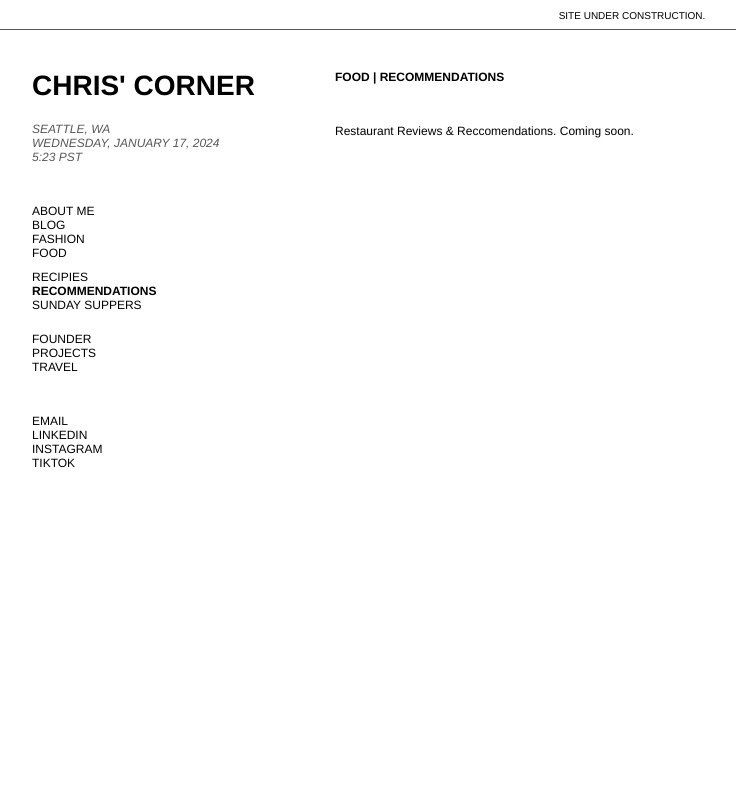
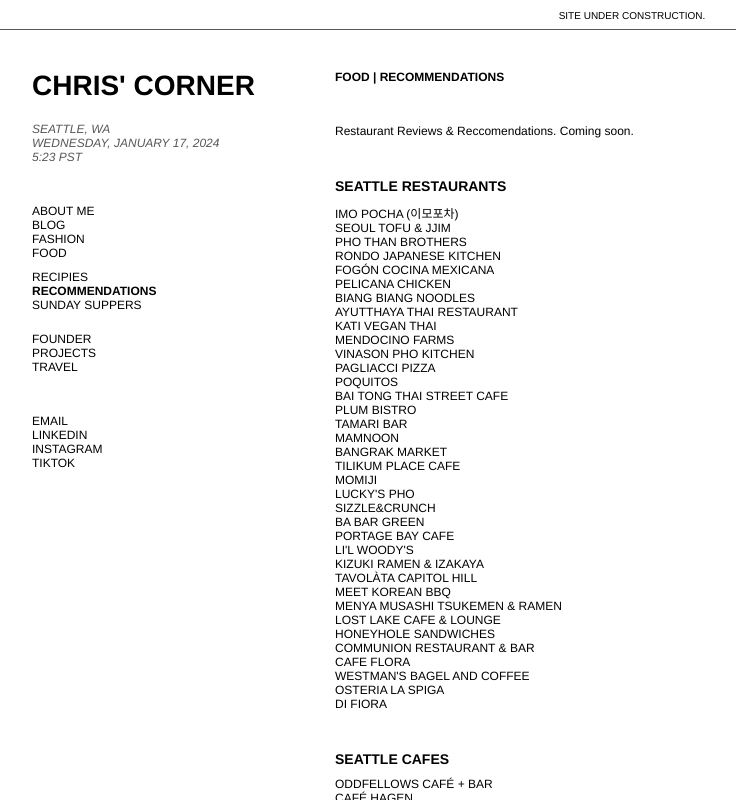
Before and after one commit to guchris/chris-corner, a Next.js app: page /food/recommendations in a window 1280 px wide. Shown: the whole page, without its empty margins (8-744 px from the left). Built offline with nearby package versions, Linux system fonts and the light colour scheme.

Commit message:
Added initial list of food recommendation options

```diff
--- a/src/app/food/recommendations/page.js
+++ b/src/app/food/recommendations/page.js
@@ -19,6 +19,102 @@
                 <p className="intro">
                     Restaurant Reviews & Reccomendations. Coming soon.
                 </p>
+
+                <div className="section">
+                    <h4 className="section-title">Seattle Restaurants</h4>
+                    <div className="section-skinny">
+                        <p className="body-upper">Imo Pocha (이모포차)</p>
+                        <p className="body-upper">Seoul Tofu & Jjim</p>
+                        <p className="body-upper">Pho Than Brothers</p>
+                        <p className="body-upper">Rondo Japanese Kitchen</p>
+                        <p className="body-upper">Fogón Cocina Mexicana</p>
+                        <p className="body-upper">Pelicana Chicken</p>
+                        <p className="body-upper">Biang Biang Noodles</p>
+                        <p className="body-upper">Ayutthaya Thai Restaurant</p>
+                        <p className="body-upper">Kati Vegan Thai</p>
+                        <p className="body-upper">Mendocino Farms</p>
+                        <p className="body-upper">Vinason Pho Kitchen</p>
+                        <p className="body-upper">Pagliacci Pizza</p>
+                        <p className="body-upper">Poquitos</p>
+                        <p className="body-upper">Bai Tong Thai Street Cafe</p>
+                        <p className="body-upper">Plum Bistro</p>
+                        <p className="body-upper">Tamari Bar</p>
+                        <p className="body-upper">Mamnoon</p>
+                        <p className="body-upper">Bangrak Market</p>
+                        <p className="body-upper">Tilikum Place Cafe</p>
+                        <p className="body-upper">Momiji</p>
+                        <p className="body-upper">Lucky's Pho</p>
+                        <p className="body-upper">Sizzle&Crunch</p>
+                        <p className="body-upper">Ba Bar Green</p>
+                        <p className="body-upper">Portage Bay Cafe</p>
+                        <p className="body-upper">Li'l Woody's</p>
+                        <p className="body-upper">Kizuki Ramen & Izakaya</p>
+                        <p className="body-upper">Tavolàta Capitol Hill</p>
+                        <p className="body-upper">Meet Korean BBQ</p>
+                        <p className="body-upper">Menya Musashi Tsukemen & Ramen</p>
+                        <p className="body-upper">Lost Lake Cafe & Lounge</p>
+                        <p className="body-upper">HoneyHole Sandwiches</p>
+                        <p className="body-upper">COMMUNION Restaurant & Bar</p>
+                        <p className="body-upper">Cafe Flora</p>
+                        <p className="body-upper">Westman's Bagel and Coffee</p>
+                        <p className="body-upper">Osteria la Spiga</p>
+                        <p className="body-upper">Di Fiora</p>
+                    </div>
+                </div>
+
+                <div className="section">
+                    <h4 className="section-title">Seattle Cafes</h4>
+                    <div className="section-skinny">
+                        <p className="body-upper">Oddfellows Café + Bar</p>
+                        <p className="body-upper">Café Hagen</p>
+                        <p className="body-upper">Espresso Vivace</p>
+                        <p className="body-upper">Wunderground Cafe</p>
+                        <p className="body-upper">NEKO Cat Cafe Seattle</p>
+                        <p className="body-upper">Artly Coffee</p>
+                        <p className="body-upper">Starbucks Reserve Roastery</p>
+                        <p className="body-upper">Victrola Coffee Roasters</p>
+                        <p className="body-upper">Tailwind Café at Good Weather</p>
+                        <p className="body-upper"></p>
+                    </div>
+                </div>
+
+                <div className="section">
+                    <h4 className="section-title">Seattle Queer Bars</h4>
+                    <div className="section-skinny">
+                        <p className="body-upper">Queer Bar</p>
+                        <p className="body-upper">Union</p>
+                        <p className="body-upper">Massive</p>
+                        <p className="body-upper">Pony</p>
+                        <p className="body-upper">Kremwerk</p>
+                        <p className="body-upper">The Cuff Complex</p>
+                        <p className="body-upper">Diesel</p>
+                        <p className="body-upper">Unicorn</p>
+                    </div>
+                </div>
+
+                <div className="section">
+                    <h4 className="section-title">Seattle Bars</h4>
+                    <div className="section-skinny">
+                        <p className="body-upper">Tavern Law</p>
+                        <p className="body-upper">Inside Passage</p>
+                        <p className="body-upper">Life On Mars</p>
+                        <p className="body-upper">Cha Cha Lounge</p>
+                    </div>
+                </div>
+
+                <div className="section">
+                    <h4 className="section-title">Seattle Desserts</h4>
+                    <div className="section-skinny">
+                        <p className="body-upper">Molly Moon's Homemade Ice Cream</p>
+                        <p className="body-upper">Salt & Straw</p>
+                        <p className="body-upper">R+M Dessert Bar</p>
+                        <p className="body-upper">Tea Addicts</p>
+                        <p className="body-upper">Drip Tea</p>
+                        <p className="body-upper">Dough Joy</p>
+                        <p className="body-upper">Half and Half Doughnut Co.</p>
+                        <p className="body-upper">Nana’s Green Tea</p>
+                    </div>
+                </div>
             </div>
         </>
     );
```
